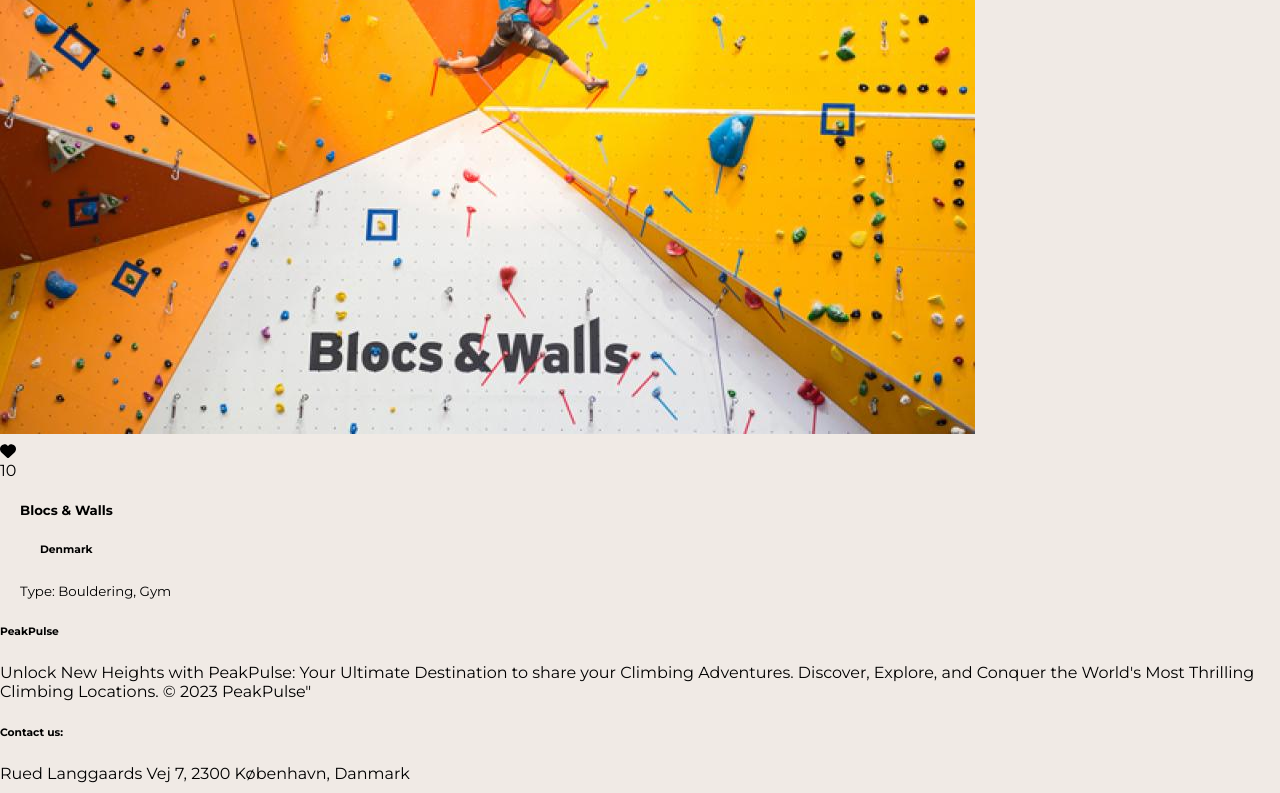
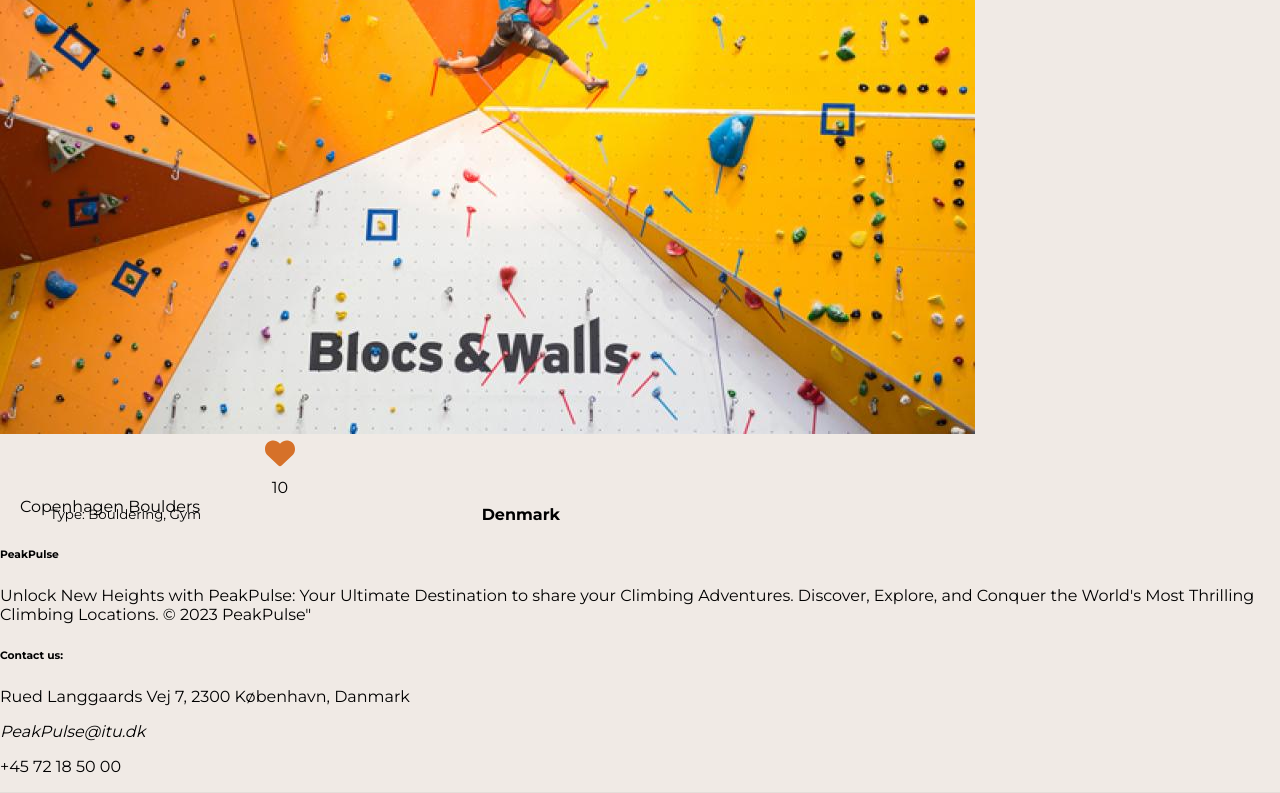
Before and after one commit to Chris-cvR/TID-React-Climbing-Platform, a React (Create React App) app: page / in a window 1280 px wide. Shown: the part 461-1254 px from the top of the page. Built offline with nearby package versions, Linux system fonts and the light colour scheme.

Commit message:
Finished Card template

```diff
--- a/src/components/common/LocationCard.js
+++ b/src/components/common/LocationCard.js
@@ -1,12 +1,10 @@
 import React from 'react';
 import Card from 'react-bootstrap/Card';
 import Container from 'react-bootstrap/Container';
-import Row from 'react-bootstrap/Row';
-import Col from 'react-bootstrap/Col';
+import { FontAwesomeIcon } from '@fortawesome/react-fontawesome'
+import { faHeart } from '@fortawesome/free-solid-svg-icons'
 import "../../styles/index.css";
 import picture from "../../assets/images/Blocs&Walls.jpg";
-import { FontAwesomeIcon } from '@fortawesome/react-fontawesome'
-import { faHeart } from '@fortawesome/free-solid-svg-icons'
 
 
 function LocationCard() {
@@ -17,28 +15,27 @@ function LocationCard() {
             <Card className="custom-card mx-auto">
                 <Card.Img variant={image} src={image} />
                 <Card.Body>
-                    <Row>
-                        <Col md={3.5}>
-                            <div className="d-flex align-items-right ">
-                                <div className="d-flex flex-column align-items-center likes-container">
-                                    <FontAwesomeIcon icon={faHeart} />
-                                    <div id="likes">10</div>
-                                </div>
-                                <div className="location-details">
-                                    <Row>
-                                        <Col>
-                                            <h5 className="card-title">Blocs & Walls</h5>
-                                        </Col>
-                                        <Col>
-                                            <h6 className=" mt-1 card-location">Denmark</h6>
-                                        </Col>
-                                    </Row>
-                                    <small className="text-muted">Type: Bouldering, Gym</small>
-                                </div>
-
+                    <div className="d-flex align-items-top">
+                        <div className="likes-container">
+                            <div className="center-likes">
+                                <FontAwesomeIcon icon={faHeart} id="heart" />
+                                <div id="likes">10</div>
                             </div>
-                        </Col>
-                    </Row>
+                        </div>
+                        <div className="location-details">
+                            <div className="location-title">
+                                <Card.Title className="truncate-text">Copenhagen Boulders</Card.Title>
+                            </div>
+                            <div className="location-place">
+                                <Card.Subtitle><b>Denmark</b></Card.Subtitle>
+                            </div>
+                        </div>
+                    </div>
+                    <div>
+                        <Card.Text>
+                            <small className="text-muted">Type: Bouldering, Gym</small>
+                        </Card.Text>
+                    </div>
                 </Card.Body>
             </Card>
         </Container>
@@ -46,33 +43,3 @@ function LocationCard() {
 }
 
 export default LocationCard;
-
-
-
-/*
-<Container>
-            <Card className="mx-auto card-width card-margin">
-                <a href="Location.html">
-                    <Card.Img variant="top" src={image} />
-                </a>
-                <Card.Body>
-                    <Row>
-                        <Col md={3.5}>
-                            <div className="d-flex align-items-center">
-                                <div id="likes-container">
-                                    <i className="fa fa-heart-o btn btn-default" onClick={btnClick} id="heart"></i>
-                                    <div id="likes">0</div>
-                                </div>
-                                <div id="location-details" className="ml-2">
-                                    <h5 className="card-title mb-2">Blocs & Walls</h5>
-                                    <h6 className="mt-1">Denmark</h6>
-                                    <small className="text-muted">Type: Bouldering, Gym</small>
-                                </div>
-                            </div>
-                        </Col>
-                    </Row>
-                </Card.Body>
-            </Card>
-        </Container>
-
-*/
--- a/src/styles/index.css
+++ b/src/styles/index.css
@@ -26,14 +26,36 @@ code {
   background-color: hsl(24, 8%, 88%);
 }
 
-/*Location Card*/
+
+/*LocationCard CSS*/
 .custom-card {
   margin-top: 150px;
-  width: 30rem;
+  width: 35rem;
 }
 
 .location-details {
   margin-left: 20px;
+  display: flex;
+  justify-content: space-between;
+  margin-bottom: 5px;
+}
+
+.location-title {
+  margin-right: 20px;
+}
+
+.location-place {
+  margin-top: 8px;
+}
+
+.card-text {
+  margin-left: 50px;
+  margin-top: -25px;
+}
+
+#heart {
+  color: hsl(25, 68%, 50%);
+  font-size: 30px;
 }
 
 .card-title {
@@ -45,6 +67,27 @@ code {
   align-content: right;
 }
 
+#likes {
+  margin-top: 10px;
+}
+
 .likes-container {
-  margin-top: 4px;
+  display: flex;
+  flex-direction: column;
+  justify-content: center;
+  align-items: center;
 }
+
+.center-likes {
+  display: flex;
+  flex-direction: column;
+  justify-content: center;
+  align-items: center;
+}
+
+.truncate-text {
+  max-width: 360px;
+  white-space: nowrap;
+  overflow: hidden;
+  text-overflow: ellipsis;
+}
```
